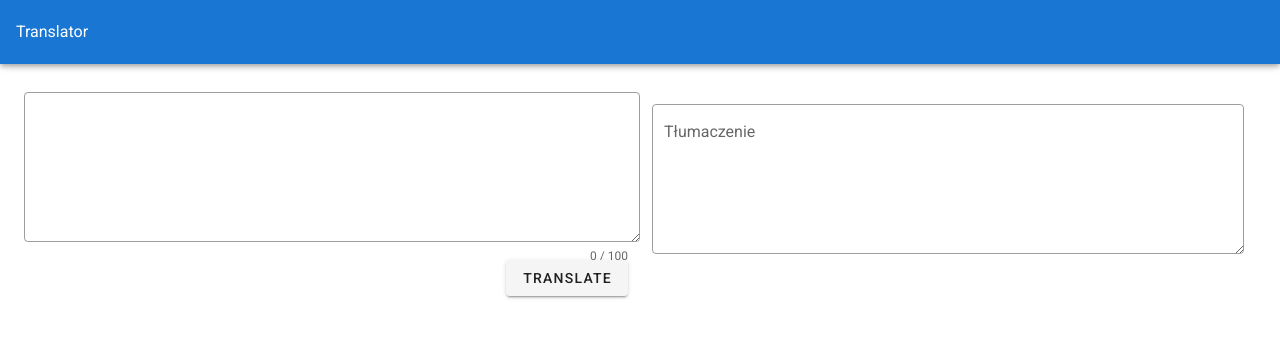
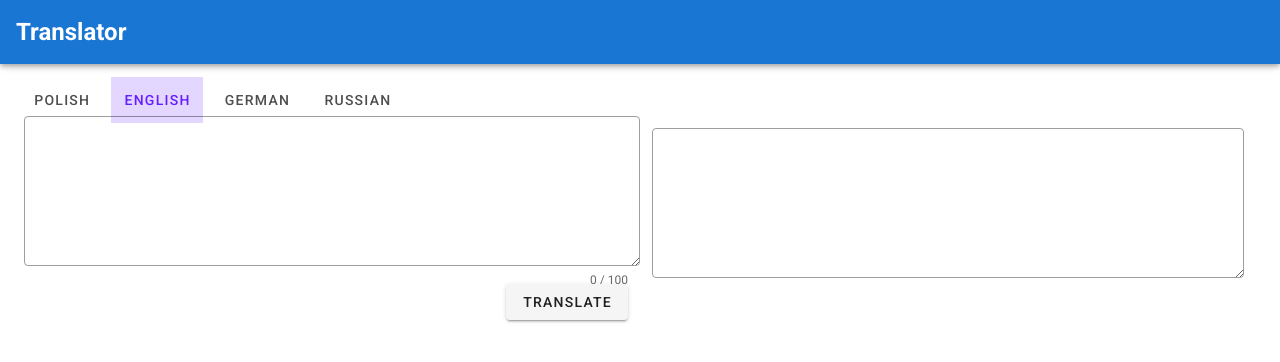
Before and after one commit to Kamor04/translator, a Vue app: page / in a window 1280 px wide. Shown: the top 362 px of the page. Built offline with nearby package versions, Linux system fonts and the light colour scheme; what vue-resource would draw is missing.

Commit message:
Multilanguage translate added, code refactor

```diff
--- a/src/App.vue
+++ b/src/App.vue
@@ -6,11 +6,23 @@
       dark
     >
       <div class="d-flex">
-        Translator
+        <h2 id="title">Translator</h2>
       </div>
     </v-app-bar>
-
     <v-content>
+      <v-row class="ml-4 mt-2">
+        <v-btn-toggle
+          v-model="language"
+          tile
+          color="deep-purple accent-3"
+          group
+        >
+          <v-btn value="pl">Polish</v-btn>
+          <v-btn value="en">English</v-btn>
+          <v-btn value="de">German</v-btn>
+          <v-btn value="ru">Russian</v-btn>
+        </v-btn-toggle>
+      </v-row>
       <div class="d-flex mx-6">
         <input-field v-on:textToTranslate="textToTranslate"></input-field>
         <output-field :translatedText="translatedText"></output-field>
@@ -20,25 +32,24 @@
 </template>
 
 <script>
-import InputField from './components/InputField.vue';
-import OutputField from './components/OutputField.vue';
+import InputField from './components/InputField.vue'
+import OutputField from './components/OutputField.vue'
 
 export default {
   name: 'App',
-
   components: {
     InputField,
     OutputField,
   },
-
   data () {
     return {
-      translatedText: ''
+      translatedText: '',
+      language: 'en'
     }
   },
   methods: {
     textToTranslate(text) {
-      this.$http.get('https://translate.yandex.net/api/v1.5/tr.json/translate?key=trnsl.1.1.20200315T110837Z.602d8c8310f62b68.29ca80e2ab938f171ce05cae11db76691b4c57a4&lang=en&text=' + text).then((res) => {
+      this.$http.get('https://translate.yandex.net/api/v1.5/tr.json/translate?key=trnsl.1.1.20200315T110837Z.602d8c8310f62b68.29ca80e2ab938f171ce05cae11db76691b4c57a4&lang=' + this.language + '&text=' + text).then((res) => {
         this.translatedText = (res.body['text'][0])
       })
     }
--- a/src/components/InputField.vue
+++ b/src/components/InputField.vue
@@ -1,5 +1,5 @@
 <template>
-  <v-container class="mt-7">
+  <v-container>
     <v-row class="text-center">
       <v-textarea
         v-model="textToTranslate"
@@ -20,11 +20,12 @@ export default {
   data: () => ({
     rules: [(v) => v.length <= 100 || 'Max 100 characters'],
     textToTranslate: '',
+    language: 'en'
   }),
   methods: {
     submitText() {
-      this.$emit('textToTranslate', this.textToTranslate);
-    },
-  },
-};
+      this.$emit('textToTranslate', this.textToTranslate)
+    }
+  }
+}
 </script>
--- a/src/components/OutputField.vue
+++ b/src/components/OutputField.vue
@@ -1,21 +1,15 @@
 <template>
-  <v-container class="mt-7">
+  <v-container>
     <v-textarea
       v-model="translatedText"
       outlined
-    >
-      <template v-slot:label>
-        <div>
-          Tłumaczenie
-        </div>
-      </template>
-    </v-textarea>
+    />
   </v-container>
 </template>
 
 <script>
 export default {
-  name: 'InputField',
+  name: 'OutputField',
   props: ['translatedText'],
   data: () => ({
   }),
```
Also changed, not shown: src/assets/logo.png (deleted), src/assets/logo.svg (deleted).
